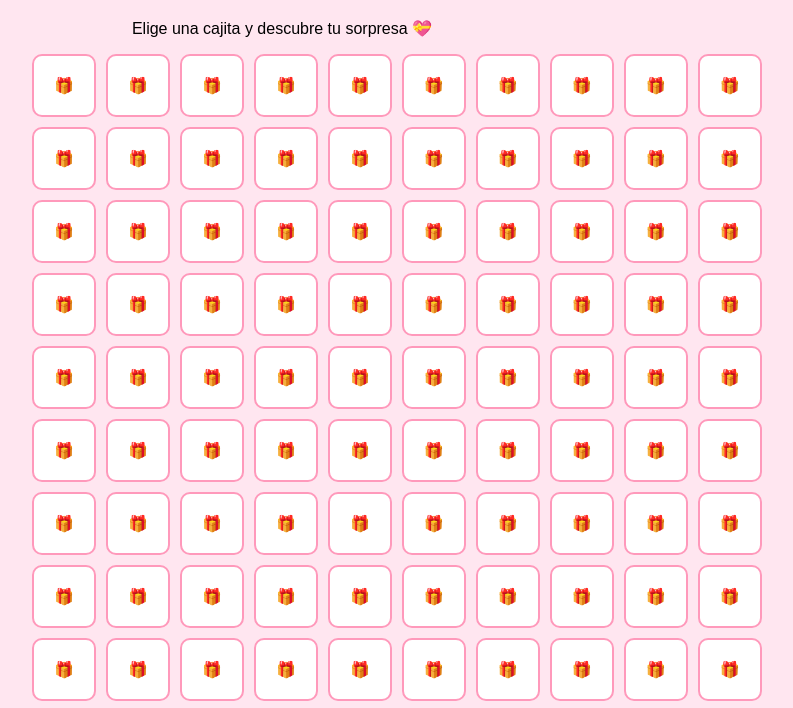
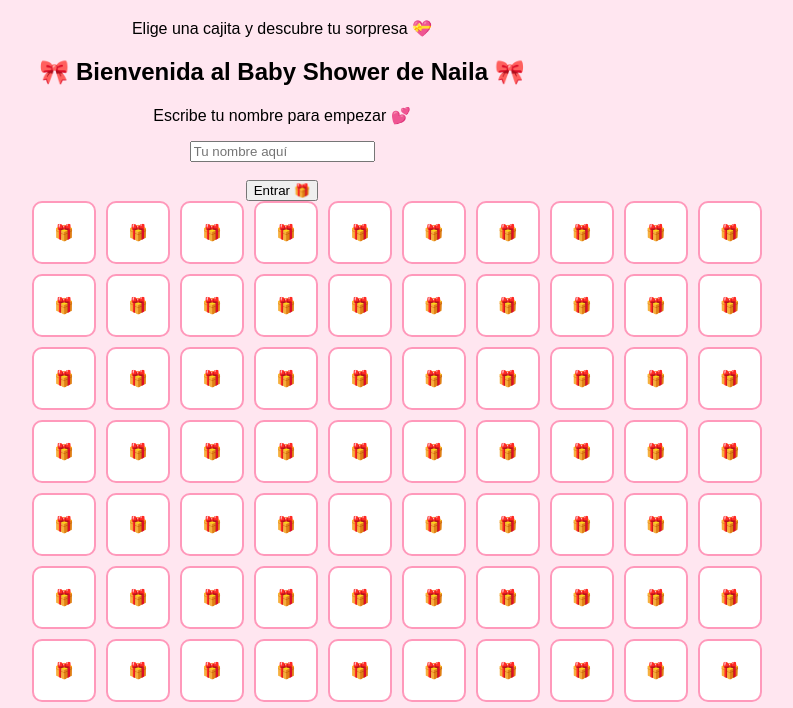
Before and after one commit to sharicmeia-jpg/baby-shower-naila, a plain HTML site: page index.html in a window 1280 px wide. Shown: the part 82-790 px from the top of the page, without its empty margins (358-1151 px from the left). Drawn offline with Linux system fonts and the light colour scheme.

Commit message:
Update index.html

```diff
--- a/index.html
+++ b/index.html
@@ -44,7 +44,14 @@
 
   <h1>🎀 Baby Shower Naila 🎀</h1>
   <p>Elige una cajita y descubre tu sorpresa 💝</p>
+<div id="login">
+  <h2>🎀 Bienvenida al Baby Shower de Naila 🎀</h2>
+  <p>Escribe tu nombre para empezar 💕</p>
 
+  <input type="text" id="nombre" placeholder="Tu nombre aquí">
+  <br><br>
+  <button onclick="iniciarJuego()">Entrar 🎁</button>
+</div>
   <div class="grid" id="grid"></div>
 
   <script>
```
